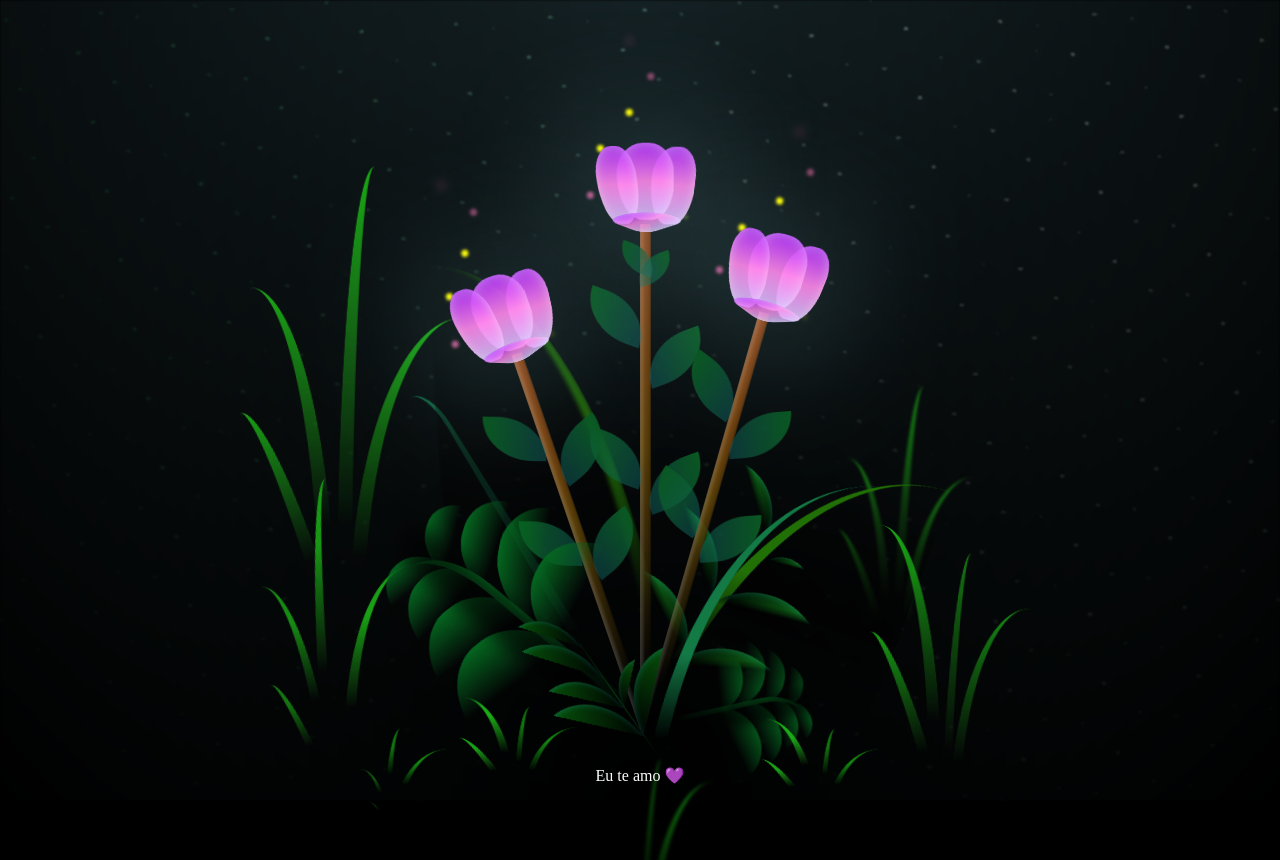
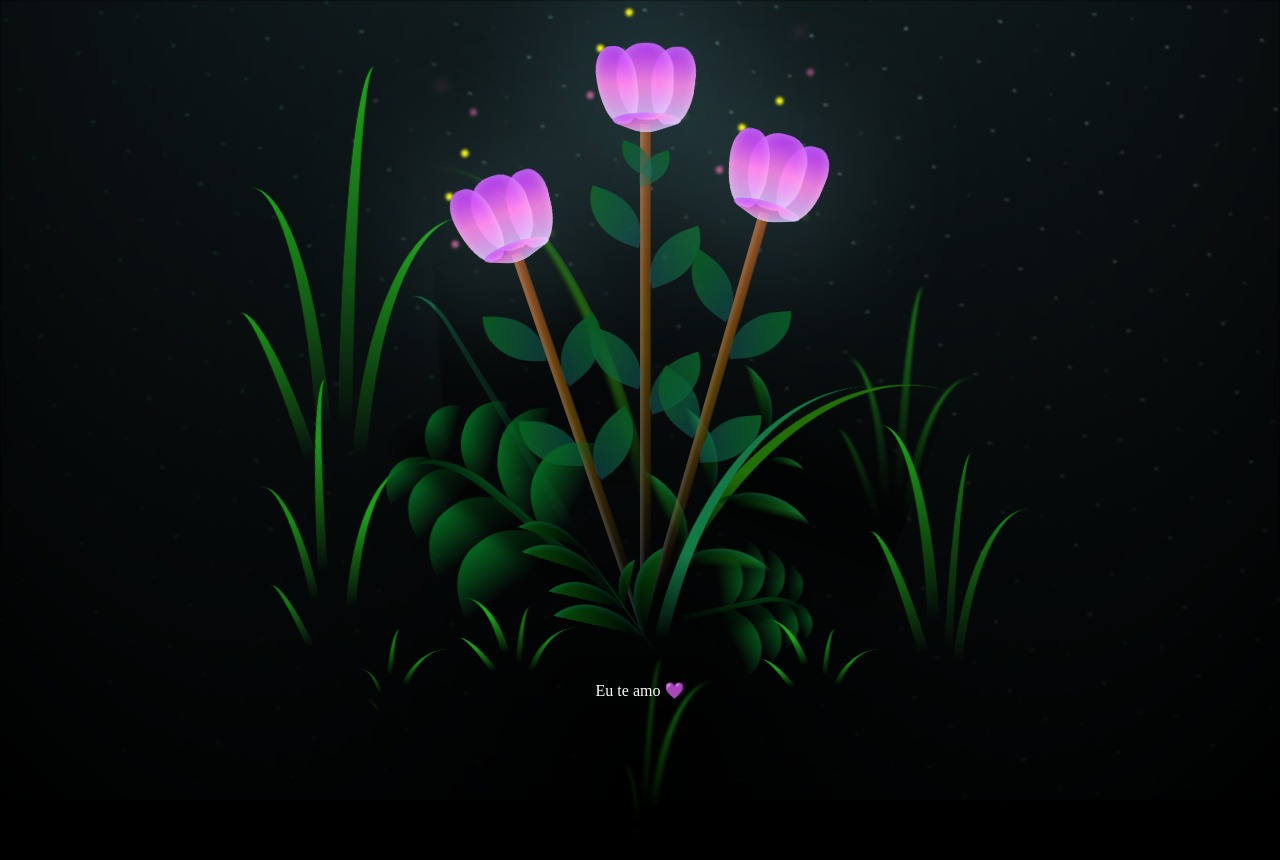
Before and after one commit to igorOliveira-dev/flowers, a plain HTML site: page flower.html in a window 1280 px wide. Shown: the top 860 px of the page. Drawn offline with Linux system fonts and the light colour scheme.

Commit message:
Update main.css

```diff
--- a/css/main.css
+++ b/css/main.css
@@ -34,6 +34,7 @@ body {
 .flowers {
   position: relative;
   transform: scale(0.9);
+  margin-bottom: 100px;
 }
 
 .flower {
@@ -1329,5 +1330,5 @@ body {
   position: absolute;
   color: #fdfdfd;
   z-index: 2;
-  bottom: 15px;
+  margin-bottom: 100px;
 }
```
